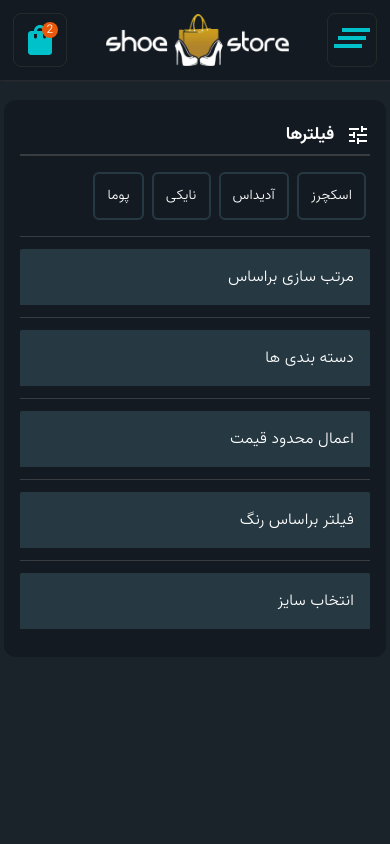
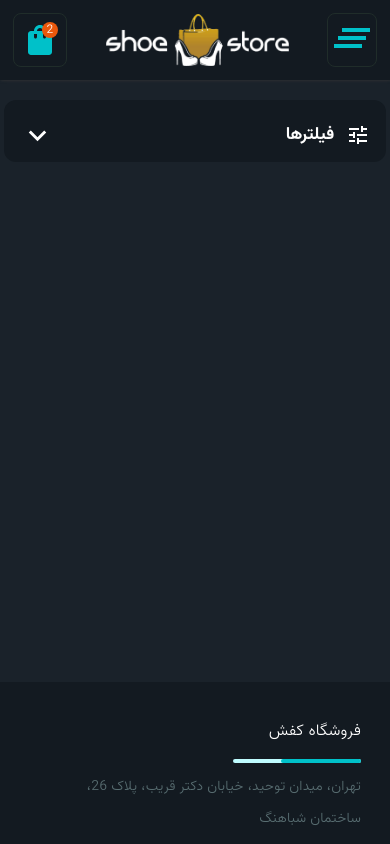
Before and after one commit to ArashH0sseini/shoes-shopping, a React (Create React App) app: page /search in a window 390 px wide. Shown: the top 844 px of the page. Built offline with nearby package versions, Linux system fonts and the light colour scheme.

Commit message:
Responsive filter section

```diff
--- a/src/components/Filter/Title.js
+++ b/src/components/Filter/Title.js
@@ -1,12 +1,29 @@
-import { Typography } from '@mui/material'
+/* eslint-disable jsx-a11y/no-static-element-interactions */
+/* eslint-disable jsx-a11y/click-events-have-key-events */
+import { Hidden, Typography } from '@mui/material'
 import React from 'react'
 import FilterIcon from '@mui/icons-material/Tune'
+import ExpandMoreIcon from '@mui/icons-material/ExpandMore'
+import ExpandLessIcon from '@mui/icons-material/ExpandLess'
 
-export default function Title({ title }) {
+export default function Title({ title, onClick, open }) {
   return (
-    <div className="w-full h-10 border-b-2 border-b-solid border-b-[#393c41] flex items-center">
+    // eslint-disable-next-line prettier/prettier
+    <div
+      className="w-full h-10 border-b-2 border-b-solid border-b-[#393c41] flex items-center"
+      onClick={onClick}
+    >
       <FilterIcon className="ml-3" />
-      <Typography variant="h5">{title}</Typography>
+      <Typography variant="h5" className="flex-1">
+        {title}
+      </Typography>
+      <Hidden smUp>
+        {open ? (
+          <ExpandLessIcon fontSize="large" />
+        ) : (
+          <ExpandMoreIcon fontSize="large" />
+        )}
+      </Hidden>
     </div>
   )
 }
--- a/src/components/Filter/index.js
+++ b/src/components/Filter/index.js
@@ -1,5 +1,6 @@
-import { Grid } from '@mui/material'
-import React from 'react'
+/* eslint-disable react-hooks/rules-of-hooks */
+import { Collapse, Grid } from '@mui/material'
+import React, { useState } from 'react'
 import Brands from './Brands'
 import Category from './Category'
 import Title from './Title'
@@ -9,9 +10,11 @@
 import Size from './Size'
 
 export default function index() {
+  const [open, setOpen] = useState(false)
   return (
+    <Collapse in={open || window.innerWidth > 580} collapsedSize={30}>
       <Grid container direction="column">
-      <Title title="فیلترها" />
+        <Title open={open} onClick={() => setOpen(!open)} title="فیلترها" />
         <Brands />
         <Sort />
         <Category />
@@ -19,5 +22,6 @@
         <Colors />
         <Size />
       </Grid>
+    </Collapse>
   )
 }
```
Lines whose indentation alone changed are shown as unchanged.
